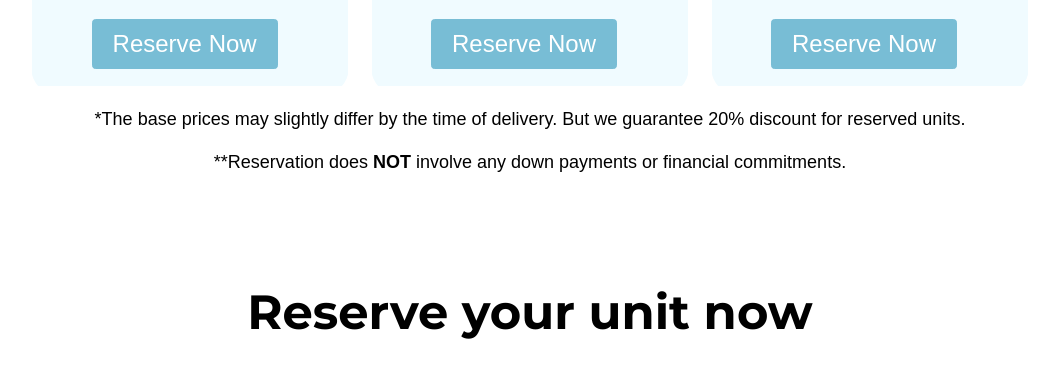
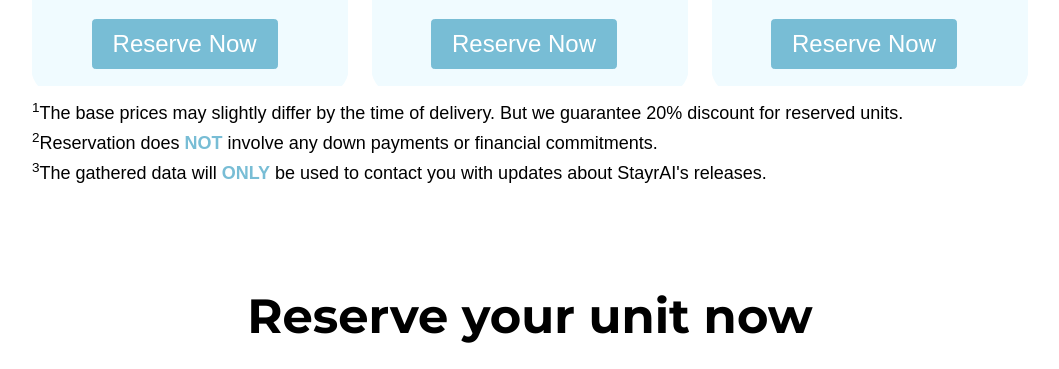
Before and after one commit to ma-smart/stayrai-website, a plain HTML site: page index.html in a window 1280 px wide. Shown: the part 5257-5626 px from the top of the page, without its empty margins (110-1169 px from the left). Drawn offline with nearby package versions, Linux system fonts and the light colour scheme; no server answers; a script that the page names is missing.

Commit message:
[*] Slight changes in privacy policy + disclaimers

```diff
--- a/css/styles.css
+++ b/css/styles.css
@@ -392,6 +392,13 @@ div#spot5 {
 
 .DescriptionBody {
     line-height: 3.6rem;
+    color: black;
+    font-family: Nunito, sans-serif;
+    font-size: 2.5rem;
+}
+
+.Disclaimer {
+    line-height: 2.5rem;
     color: black;
     font-family: Nunito, sans-serif;
     font-size: 2.5rem;
--- a/index.html
+++ b/index.html
@@ -511,13 +511,16 @@
                 </table>
             </div>
             <div class="row">
-                <div class="col-xs-12 col-md-8 col-lg-12 DescriptionBody" style="font-size: 1.5rem; text-align:center;">
-                    *The base prices may slightly differ by the time of delivery. But we guarantee 20% discount for
+                <div class="col-xs-12 col-md-8 col-lg-12 Disclaimer" style="font-size: 1.5rem; text-align: left; padding-left: 4em;">
+                    <sup>1</sup>The base prices may slightly differ by the time of delivery. But we guarantee 20% discount for
                     reserved
                     units.
                 </div>
-                <div class="col-xs-12 col-md-8 col-lg-12 DescriptionBody" style="font-size: 1.5rem; text-align:center;">
-                    **Reservation does <strong>NOT</strong> involve any down payments or financial commitments.
+                <div class="col-xs-12 col-md-8 col-lg-12 Disclaimer" style="font-size: 1.5rem; text-align: left; padding-left: 4em;">
+                    <sup>2</sup>Reservation does <strong style="color: #78BDD5;">NOT</strong> involve any down payments or financial commitments.
+                </div>
+                <div class="col-xs-12 col-md-8 col-lg-12 Disclaimer" style="font-size: 1.5rem; text-align: left; padding-left: 4em;">
+                    <sup>3</sup>The gathered data will <strong style="color: #78BDD5;">ONLY</strong> be used to contact you with updates about StayrAI's releases.
                 </div>
             </div>
         </div>
--- a/js/privacy-policy.js
+++ b/js/privacy-policy.js
@@ -194,7 +194,7 @@ var policyText = `<div class=""container-lg features "">
                 to evaluate and improve our Service, products, services, marketing and your experience.</p>
         </li>
     </ul>
-    <p>We may share Your personal information in the following situations:</p>
+    <!--<p>We may share Your personal information in the following situations:</p>
     <ul>
         <li><strong>With Service Providers:</strong> We may share Your personal information with Service Providers
             to monitor and analyze the use of our Service, to contact You.</li>
@@ -212,7 +212,9 @@ var policyText = `<div class=""container-lg features "">
             distributed outside.</li>
         <li><strong>With Your consent</strong>: We may disclose Your personal information for any other purpose with
             Your consent.</li>
-    </ul>
+    </ul>-->
+    <p>We are <strong>not</strong> going to share your personal information with any other entities without your consent.
+    In the event of StayrAI being acquired by an external entity, this entity will abide by the same privacy guidelines.
     <h2>Retention of Your Personal Data</h2>
     <p>The Company will retain Your Personal Data only for as long as is necessary for the purposes set out in this
         Privacy Policy. We will retain and use Your Personal Data to the extent necessary to comply with our legal
```
